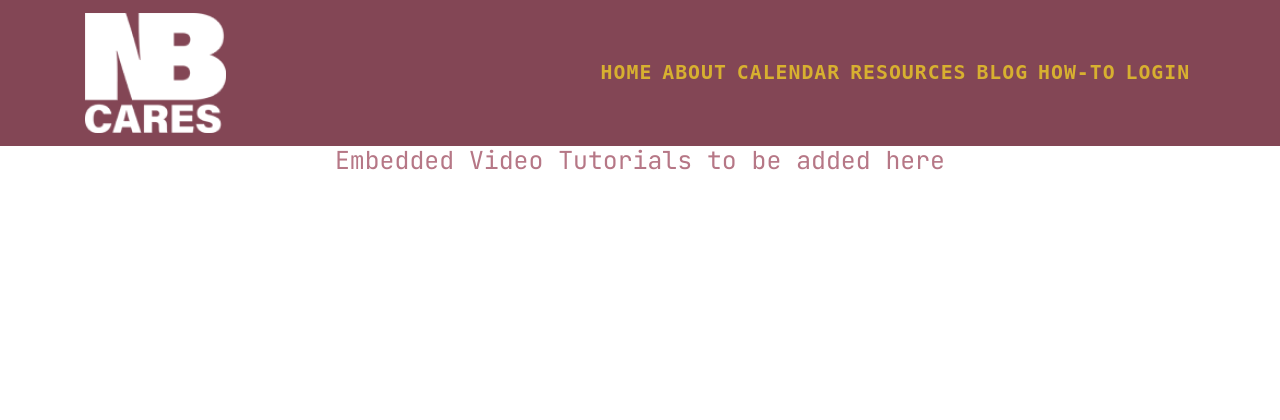
After one commit to LEE-RUM/nbacares-498, a Django app: page /tutorials/ in a window 1280 px wide. The commit adds this page. Shown: the top 420 px of the page. Run offline with Django 3.2, Linux system fonts and the light colour scheme; some libraries are stand-ins or nearby versions.

Commit message:
added  how-to to navbar

```diff
--- a/ProjectSite/urls.py
+++ b/ProjectSite/urls.py
@@ -49,4 +49,6 @@ urlpatterns = [
     path('organization-settings', views.view_organization_settings, name="organization_settings"),
     path('send-email-notifications/', views.send_email_notifications, name="send_email_notifications"),
 
+    path('tutorials/', views.view_tutorials, name='tutorials'),
+
 ]+ static(settings.MEDIA_URL, document_root= settings.MEDIA_ROOT)
--- a/ProjectSite/views.py
+++ b/ProjectSite/views.py
@@ -34,6 +34,9 @@ def view_home(request):
         'images': images
     }
     return render(request, 'ProjectSite/home.html', context)
+
+def view_tutorials(request):
+    return render(request, 'ProjectSite/tutorials.html')
 
 
 class upload_image(LoginRequiredMixin, UserPassesTestMixin, CreateView):
--- a/templates/ProjectSite/base.html
+++ b/templates/ProjectSite/base.html
@@ -48,6 +48,7 @@
                 <li class="nav-item align-self-end"><a class="nav-link" href="{% url 'calendar' %}">Calendar</a></li>
                 <li class="nav-item align-self-end"><a class="nav-link" href="{% url 'resources' %}">Resources</a></li>
                 <li class="nav-item align-self-end"><a class="nav-link" href="{% url 'blog' %}">Blog</a></li>
+                <li class="nav-item align-self-end"><a class="nav-link" href="{% url 'tutorials' %}">How-To</a></li>
                 {% if user.is_superuser %}
                     <li class="nav-item align-self-end"><a class="nav-link" href="{% url 'admin_panel' %}">Admin
                         Panel</a></li>
--- a/templates/ProjectSite/calendar-base.html
+++ b/templates/ProjectSite/calendar-base.html
@@ -45,6 +45,7 @@
                     <li class="nav-item align-self-end"><a class="nav-link" href="{% url 'calendar' %}">Calendar</a></li>
                     <li class="nav-item align-self-end"><a class="nav-link" href="{% url 'resources' %}">Resources</a></li>
                     <li class="nav-item align-self-end"><a class="nav-link" href="{% url 'blog' %}">Blog</a></li>
+                    <li class="nav-item align-self-end"><a class="nav-link" href="{% url 'tutorials' %}">How-To</a></li>
                     {% if user.is_superuser %}
                     <li class="nav-item align-self-end"><a class="nav-link" href="{% url 'admin_panel' %}">Admin
                         Panel</a></li>
--- /dev/null
+++ b/templates/ProjectSite/tutorials.html
@@ -0,0 +1,11 @@
+{% extends 'ProjectSite/base.html' %}
+{% load static %}
+
+{% block title %}
+    <title>Tutorials</title>
+{% endblock %}
+
+
+{% block body %}
+<h1 class="text-center">Embedded Video Tutorials to be added here</h1>
+{% endblock %}
```
Also changed, not shown: db.sqlite3.
